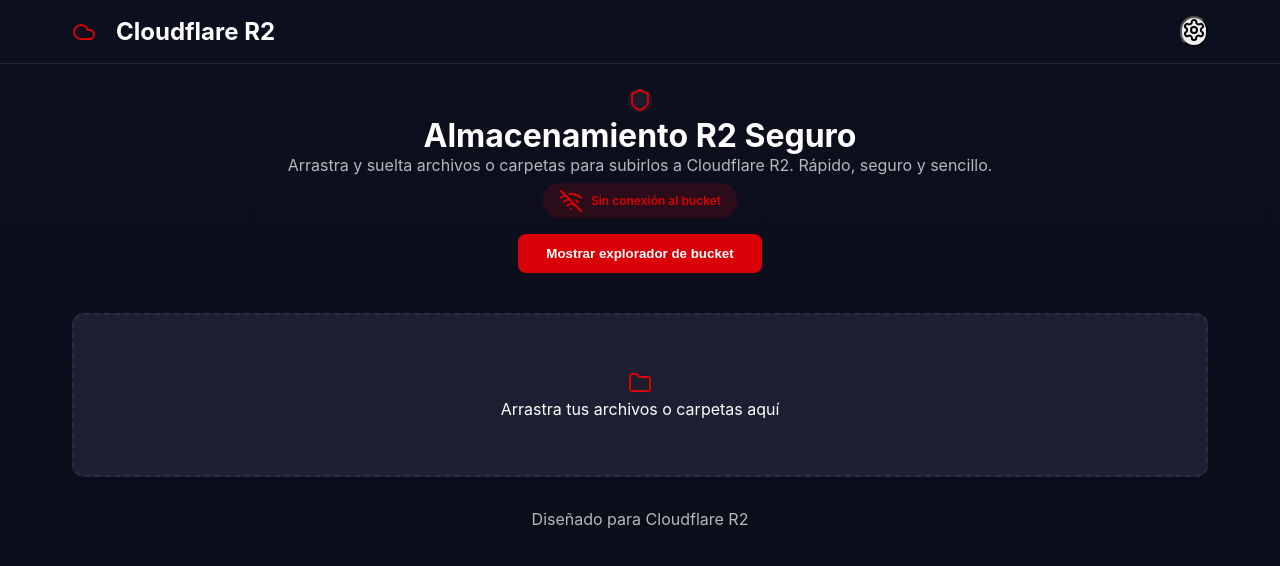
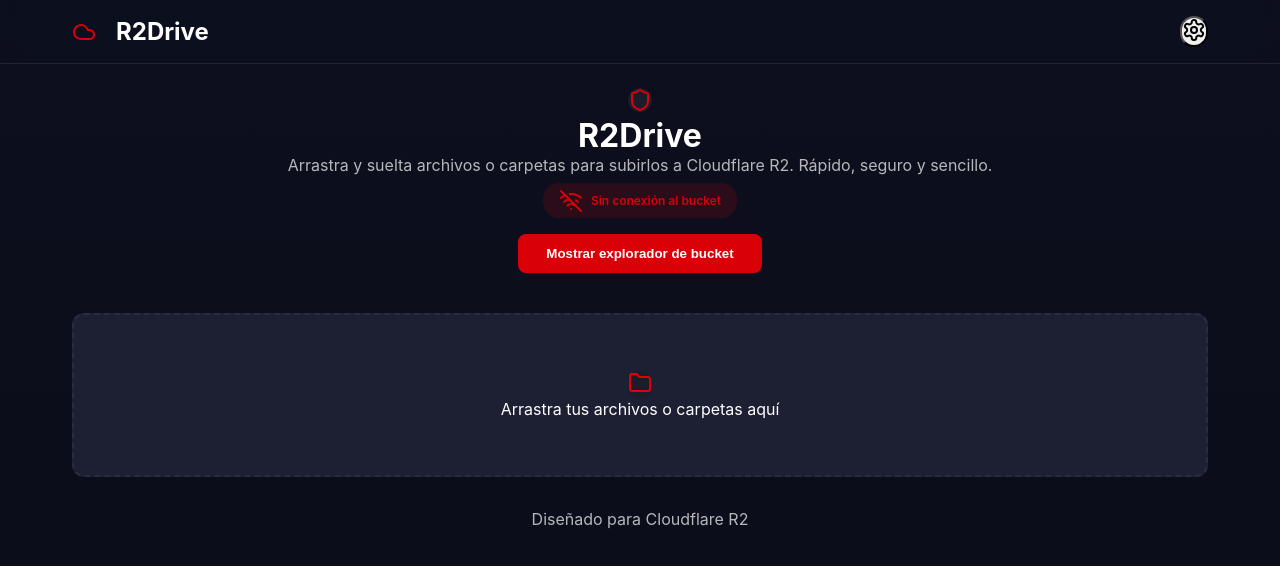
Before and after one commit to falgom4/R2Drive, a Next.js app: page / in a window 1280 px wide. Shown: the top 566 px of the page. Built offline with nearby package versions, Linux system fonts and the light colour scheme; no server answers.

Commit message:
Cambio de nombre de R2DToo a R2Drive

```diff
--- a/app/components/BucketExplorer.tsx
+++ b/app/components/BucketExplorer.tsx
@@ -188,7 +188,7 @@
         <div className="flex items-center gap-3">
           <Cloud className="text-[var(--mega-primary)] w-6 h-6" />
           <h2 className="text-xl font-semibold text-[var(--mega-text-primary)]">
-            Explorador R2
+            R2Drive Explorer
           </h2>
           {loading && <Loader2 className="w-5 h-5 animate-spin ml-3" />}
         </div>
--- a/app/page.tsx
+++ b/app/page.tsx
@@ -139,7 +139,7 @@
         <div className="mega-container flex justify-between items-center">
           <div className="mega-logo">
             <Cloud className="mega-logo-icon w-6 h-6" />
-            <span>Cloudflare R2</span>
+            <span>R2Drive</span>
           </div>
           <div className="flex gap-6">
             <button className="p-3 rounded-full hover:bg-[var(--mega-surface-hover)]">
@@ -156,7 +156,7 @@
               <Shield className="w-14 h-14 text-[var(--mega-primary)]" />
             </div>
             <h1 className="text-4xl font-bold mb-4">
-              Almacenamiento R2 Seguro
+              R2Drive
             </h1>
             <p className="text-[var(--mega-text-secondary)] max-w-lg mx-auto px-4">
               Arrastra y suelta archivos o carpetas para subirlos a Cloudflare R2. Rápido, seguro y sencillo.
```
Also changed, not shown: 1 other file (tests, documents, lock files or other folders).
